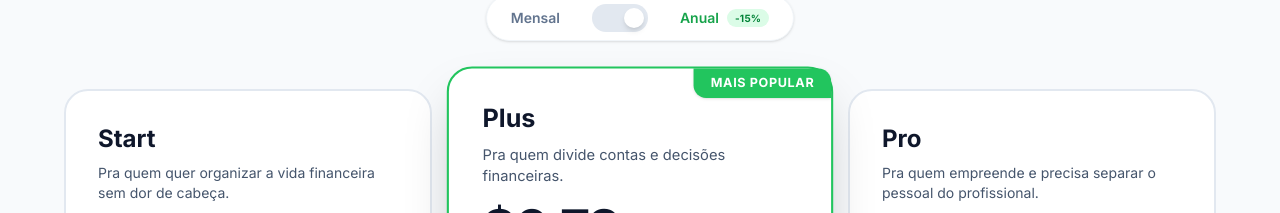
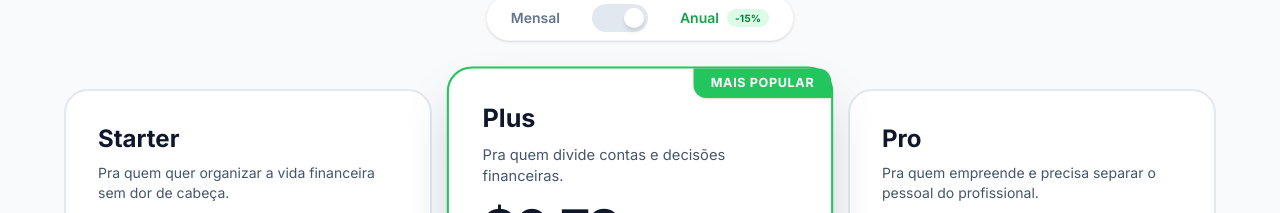
Before and after one commit to juniorcordeiro7/finanzapp-ia-financeira, a React (Vite) app: page / in a window 1280 px wide. Shown: the part 4660-4873 px from the top of the page. Built offline with nearby package versions, Linux system fonts and the light colour scheme.

Commit message:
fix: Rename Start plan to Starter as requested

```diff
--- a/constants.tsx
+++ b/constants.tsx
@@ -173,7 +173,7 @@ export const TRANSLATIONS: Record<Language, any> = {
       startNow: "Começar Agora",
       plans: [
         {
-          name: "Start",
+          name: "Starter",
           description: "Pra quem quer organizar a vida financeira sem dor de cabeça.",
           price: 5.99,
           annualPrice: 61.10,
@@ -330,7 +330,7 @@ export const TRANSLATIONS: Record<Language, any> = {
       startNow: "Empezar Ahora",
       plans: [
         {
-          name: "Start",
+          name: "Starter",
           description: "Para quien quiere organizar su vida financiera sin complicaciones.",
           price: 5.99,
           annualPrice: 61.10,
@@ -481,7 +481,7 @@ export const TRANSLATIONS: Record<Language, any> = {
       startNow: "Start Now",
       plans: [
         {
-          name: "Start",
+          name: "Starter",
           description: "For those who want to organize their financial life without hassle.",
           price: 5.99,
           annualPrice: 61.10,
```
